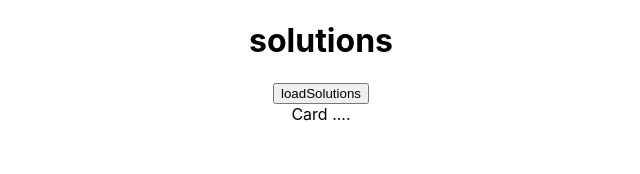
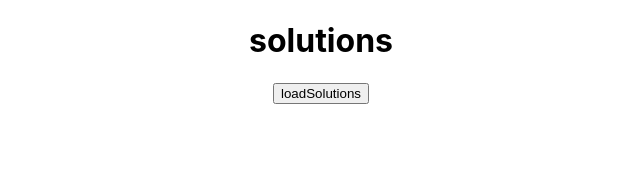
Before and after one commit to kathd/effectiveactions, a React (Create React App) app in the folder frontend/: page / in a window 1280 px wide. Shown: the top 174 px of the page, without its empty margins (319-959 px from the left). Built offline with nearby package versions, Linux system fonts and the light colour scheme.

Commit message:
display solutions in card

```diff
--- a/frontend/src/components/Card.jsx
+++ b/frontend/src/components/Card.jsx
@@ -1,9 +1,10 @@
 import React from 'react'
 
-const Card = () => {
+const Card = ({id, data}) => {
     return (
-        <div>
-            Card ....
+        <div id={id}>
+            <h2>{data.Name}</h2>
+            <p>{data.Summary}</p>
         </div>
     )
 }
--- a/frontend/src/components/CardsGrid.jsx
+++ b/frontend/src/components/CardsGrid.jsx
@@ -24,13 +24,16 @@ const CardsGrid = () => {
       console.log(promise);
     }
 
-    const [solutions, setSolutions] = useState(0);
+    const [solutions, setSolutions] = useState([]);
 
     return (
         <div>
+          {console.log(solutions)}
           <h1>solutions</h1>
+          {solutions.map((solution) => (
+            <Card id={solution.id} data={solution.fields} />
+          ))}
           <button onClick={handleClick}>loadSolutions</button>
-            <Card />
         </div>
     )
 }
```
Also changed, not shown: 1 other file (tests, documents, lock files or other folders).
